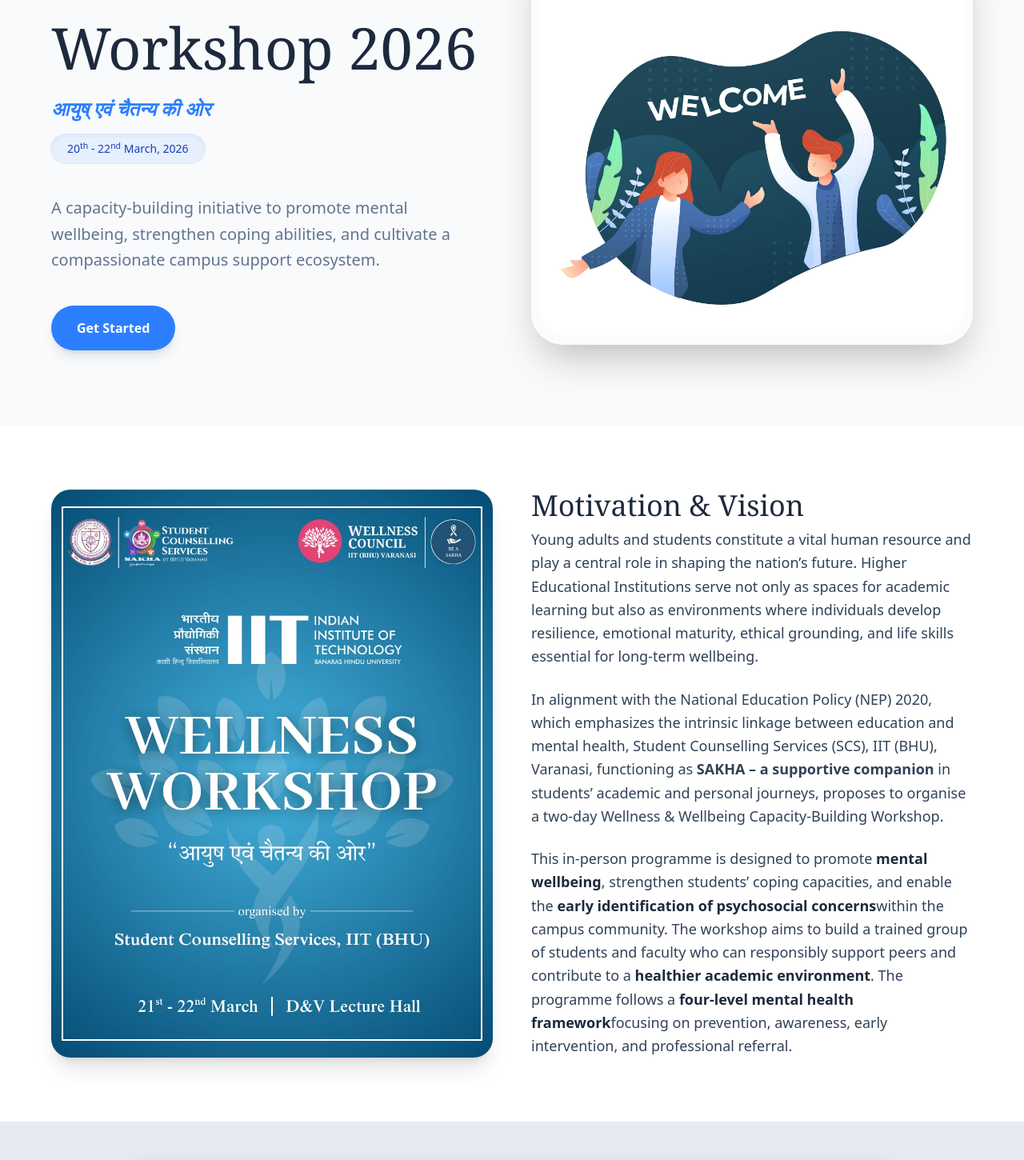
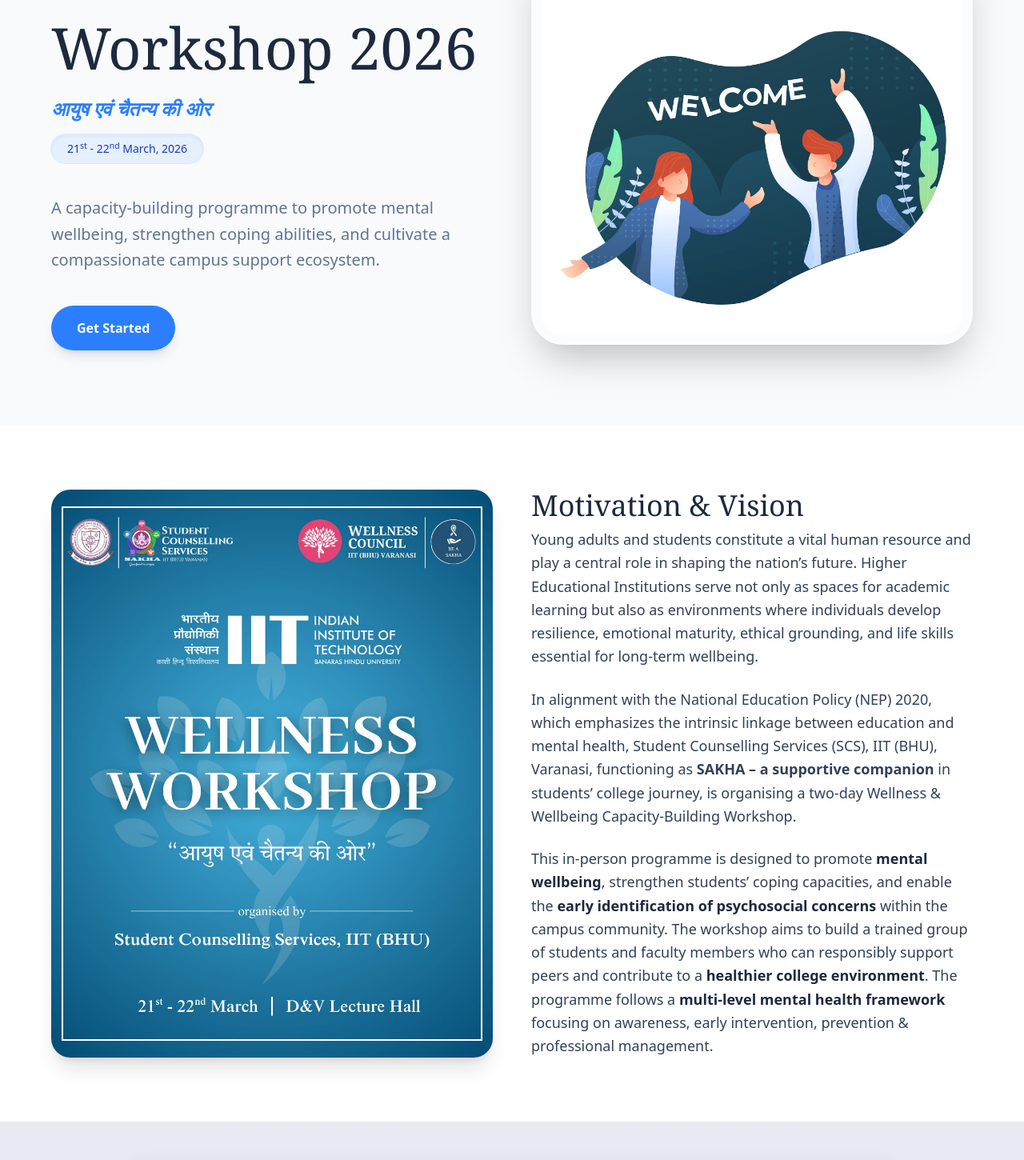
Before and after one commit to SuryanshDixit/scs-wellness-workshop-2026, a Next.js app: page / in a window 1280 px wide. Shown: the part 260-1710 px from the top of the page at 80% size. Built offline with nearby package versions, Linux system fonts and the light colour scheme; a web font is replaced by a local one.

Commit message:
Revise workshop details and descriptions
Updated event details and improved wording for clarity.

```diff
--- a/src/app/page.js
+++ b/src/app/page.js
@@ -28,14 +28,14 @@
               Wellness Workshop 2026 <br />
 
             </h1>
-            <span className="text-blue-500 mt-2 text-2xl font-bold italic">आयुष् एवं चैतन्य की ओर</span>
+            <span className="text-blue-500 mt-2 text-2xl font-bold italic">आयुष एवं चैतन्य की ओर</span>
             <br/>
             <div className="px-5 py-2 mt-4 mb-4 auto inline-flex items-center gap-2.5 rounded-full bg-blue-100/60 text-blue-800 font-medium text-sm backdrop-blur-lg shadow-inner ring-1 ring-blue-200/50 relative overflow-hidden group">
               <div className="absolute inset-0 bg-white/30 opacity-0 group-hover:opacity-100 transition-opacity duration-300 rounded-full blur-md"></div>
-              <span className="relative z-10">20<sup>th</sup> - 22<sup>nd</sup> March, 2026</span>
+              <span className="relative z-10">21<sup>st</sup> - 22<sup>nd</sup> March, 2026</span>
             </div>
             <p className="mt-6 text-lg md:text-xl text-slate-500 max-w-lg leading-relaxed">
-              A capacity-building initiative to promote mental wellbeing, strengthen coping abilities, and cultivate a compassionate campus support ecosystem.
+              A capacity-building programme to promote mental wellbeing, strengthen coping abilities, and cultivate a compassionate campus support ecosystem.
             </p>
 
             <div className="mt-10 flex gap-4">
@@ -99,7 +99,7 @@
               emphasizes the intrinsic linkage between education and mental health,
               Student Counselling Services (SCS), IIT (BHU), Varanasi, functioning as
               <span className="font-semibold"> SAKHA – a supportive companion </span>
-              in students’ academic and personal journeys, proposes to organise a
+              in students’ college journey, is organising a
               two-day Wellness & Wellbeing Capacity-Building Workshop.
             </p>
 
@@ -107,12 +107,12 @@
                 This in-person programme is designed to promote
                 <span className="font-semibold text-slate-800"> mental wellbeing</span>,
                 strengthen students’ coping capacities, and enable the
-                <span className="font-semibold text-slate-800"> early identification of psychosocial concerns</span>
-                within the campus community. The workshop aims to build a trained group of students and faculty who can
+                <span className="font-semibold text-slate-800"> early identification of psychosocial concerns </span>
+                within the campus community. The workshop aims to build a trained group of students and faculty members who can
                 responsibly support peers and contribute to a
-                <span className="font-semibold text-slate-800"> healthier academic environment</span>. The programme follows a
-                <span className="font-semibold text-slate-800"> four-level mental health framework</span>
-                focusing on prevention, awareness, early intervention, and professional referral.
+                <span className="font-semibold text-slate-800"> healthier college environment</span>. The programme follows a
+                <span className="font-semibold text-slate-800"> multi-level mental health framework </span>
+                focusing on awareness, early intervention, prevention & professional management.
               </p>
 
           </div>
```
